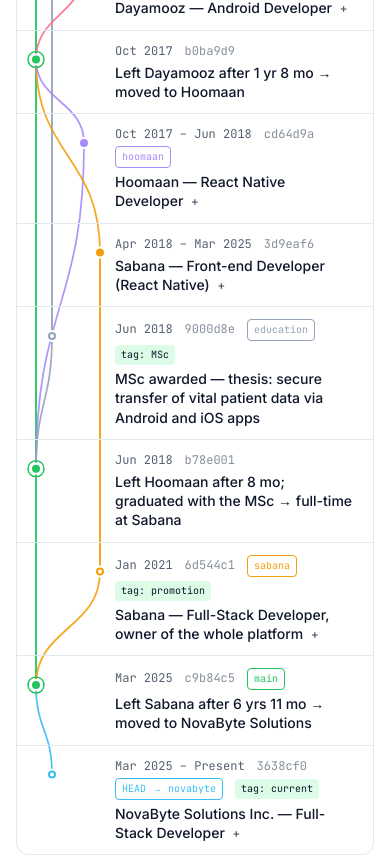
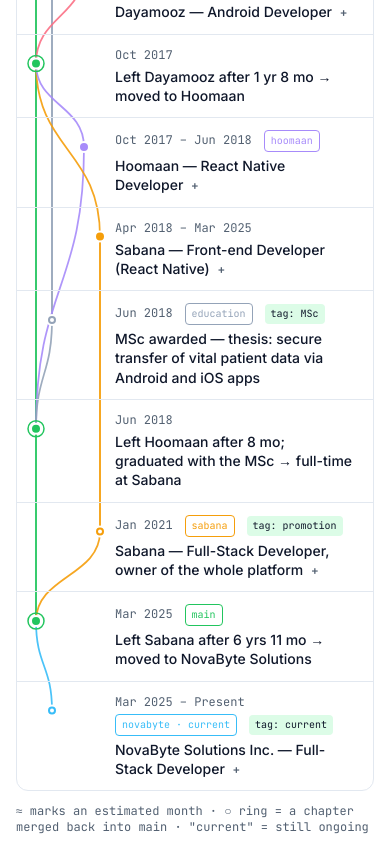
Before and after one commit to KianooshSoleimani/kianooshsoleimani.github.io, a Next.js app: page / in a window 390 px wide. Shown: the part 1700-2555 px from the top of the page. Built offline with nearby package versions, Linux system fonts and the light colour scheme.

Commit message:
Graph: hide commit hashes on phones, label open branches "current"

```diff
--- a/src/components/GitGraph.tsx
+++ b/src/components/GitGraph.tsx
@@ -184,7 +184,7 @@
         </ol>
       </div>
       <p className="mt-3 font-mono text-xs text-muted">
-        ≈ marks an estimated month · ○ ring = a chapter merged back into main · HEAD → = current
+        ≈ marks an estimated month · ○ ring = a chapter merged back into main · "current" = still ongoing
       </p>
     </div>
   );
@@ -229,14 +229,14 @@
           <time dateTime={c.date} className="font-mono text-xs text-muted">
             {c.period ?? formatMonth(c.date, c.approx)}
           </time>
-          <span className="font-mono text-xs text-muted/70">{shortSha(c.id)}</span>
+          <span className="hidden font-mono text-xs text-muted/70 sm:inline">{shortSha(c.id)}</span>
           {isHead ? (
             <span
               className="rounded-sm border px-1.5 font-mono text-[10px] leading-5"
               style={{ borderColor: branch.color, color: branch.color }}
             >
-              {open ? "HEAD → " : ""}
               {branch.label}
+              {open ? " · current" : ""}
             </span>
           ) : null}
           {c.tags?.map((t) => (
```
